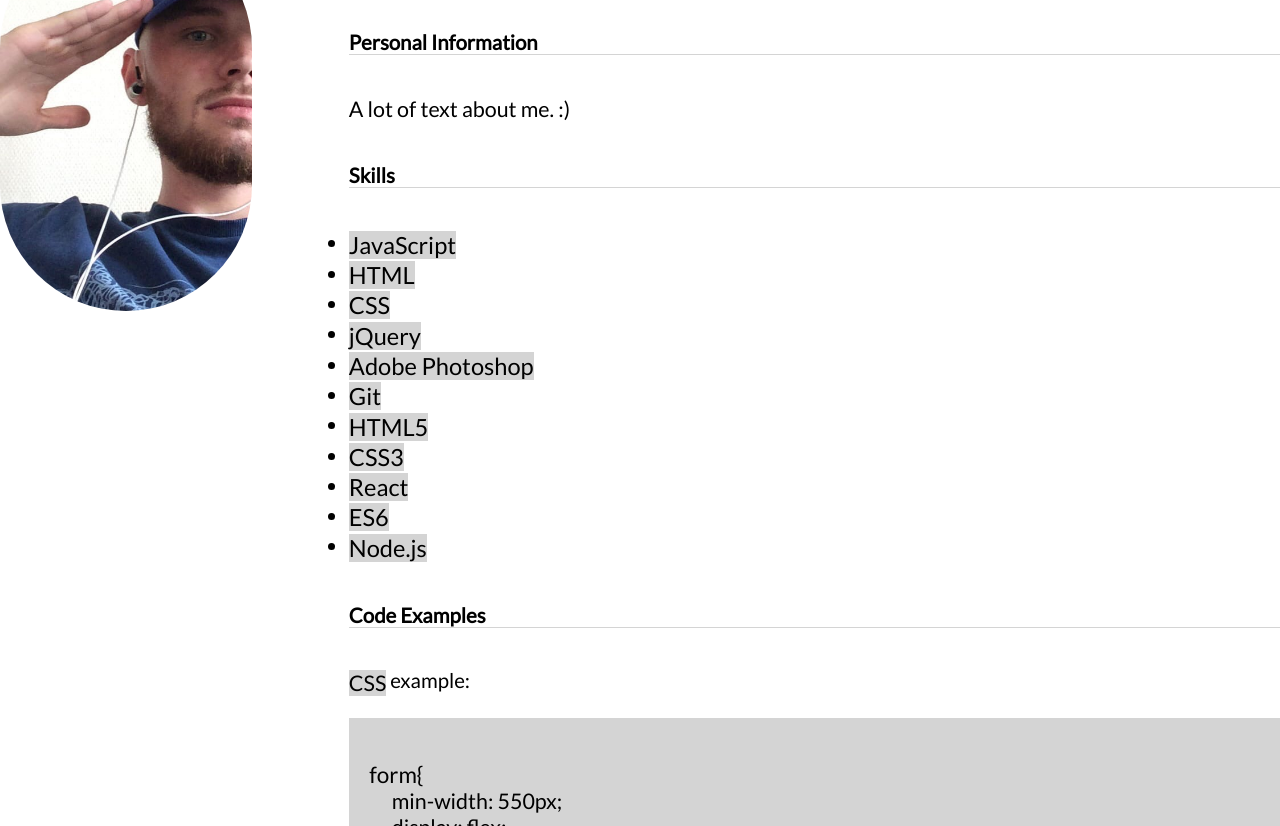
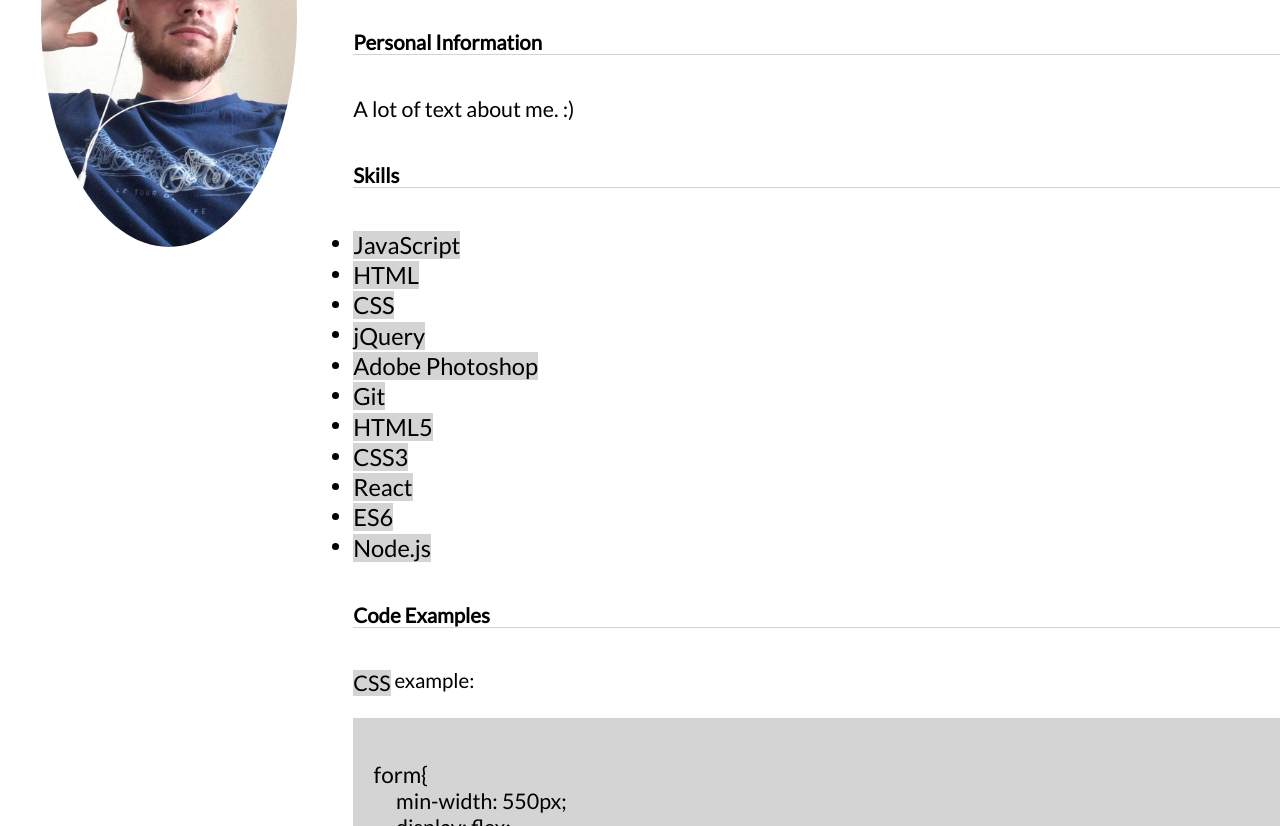
Before and after one commit to 1337ninjA1337/rsschool-cv, a plain HTML site: page index.html in a window 1280 px wide. Shown: the part 272-1098 px from the top of the page. Drawn offline with Linux system fonts and the light colour scheme.

Commit message:
feat: added adaptivity

```diff
--- a/style.css
+++ b/style.css
@@ -7,8 +7,6 @@
     padding: 0;
     font-family: "Lato-Regular";
     font-size: 105%;
-
-
 }
 
 .one-line-code-example{
@@ -26,19 +24,16 @@
 .first-line{ margin-left: -1em; }
 
 #wrapper{
-    display: flex;
-    justify-content: center;
+    display: grid;
+    grid-template-columns: minmax(100px, 1fr) minmax(220px, 4fr);
 }
-#avatar{
-    width: 20%;
-    height: 20em;
-    margin-top: 10em;
-    border-radius: 50em;
-    overflow: hidden;
-}
+
 #avatar img{
-    margin-top: -10em;
-    width: 20em;
+    margin-top: 3em;
+    margin-left: 2em;
+    width: 100%;
+    border-radius: 100%;
+
 }
 
 #social-media{  padding-top: 1em; }
```
